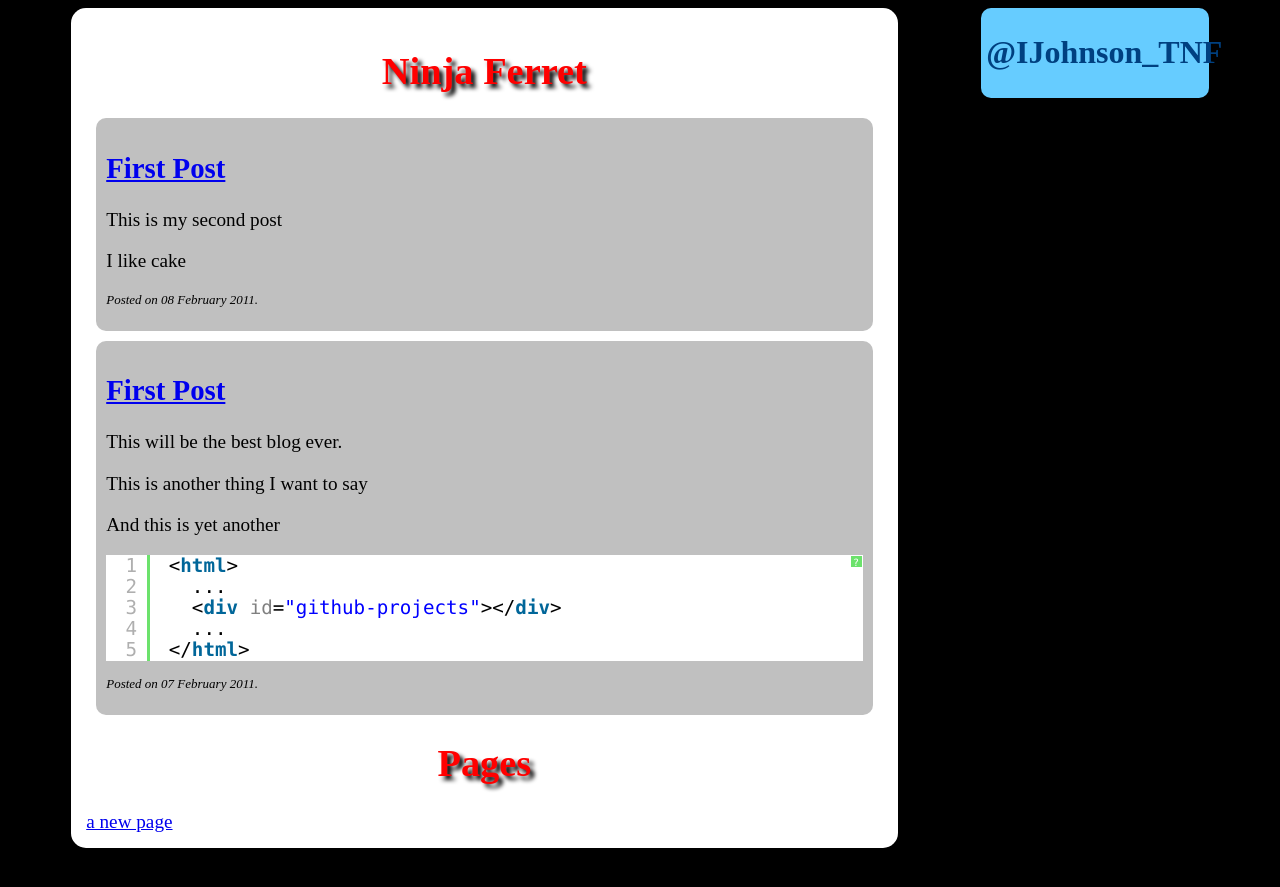
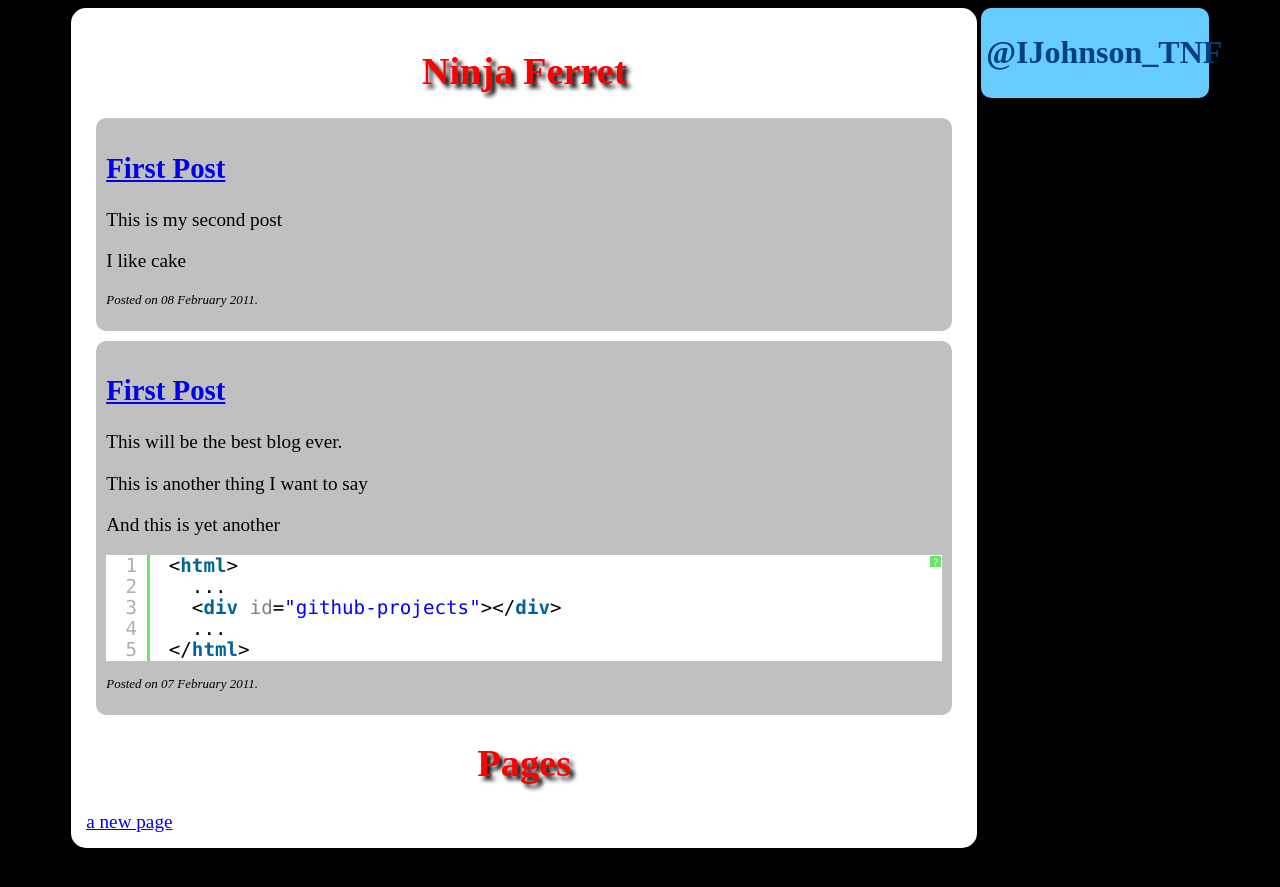
Before and after one commit to ninjaferret/ninjaferret.github.com, a Jekyll site: the page built from index.html, in a window 1280 px wide. Shown: the top 887 px of the page. Built offline with Jekyll 4.4.1, drawn with Linux system fonts in a browser that asks for light colours.

Commit message:
Even more CSS playing 4

```diff
--- a/assets/stylesheets/ninjaferret.css
+++ b/assets/stylesheets/ninjaferret.css
@@ -29,7 +29,7 @@ body {
 
 #main_content {
    font-size:1.2em;
-   width: 70%;
+   width: 77%;
    padding: 15px;
    color: black;
    background-color: white;
```
